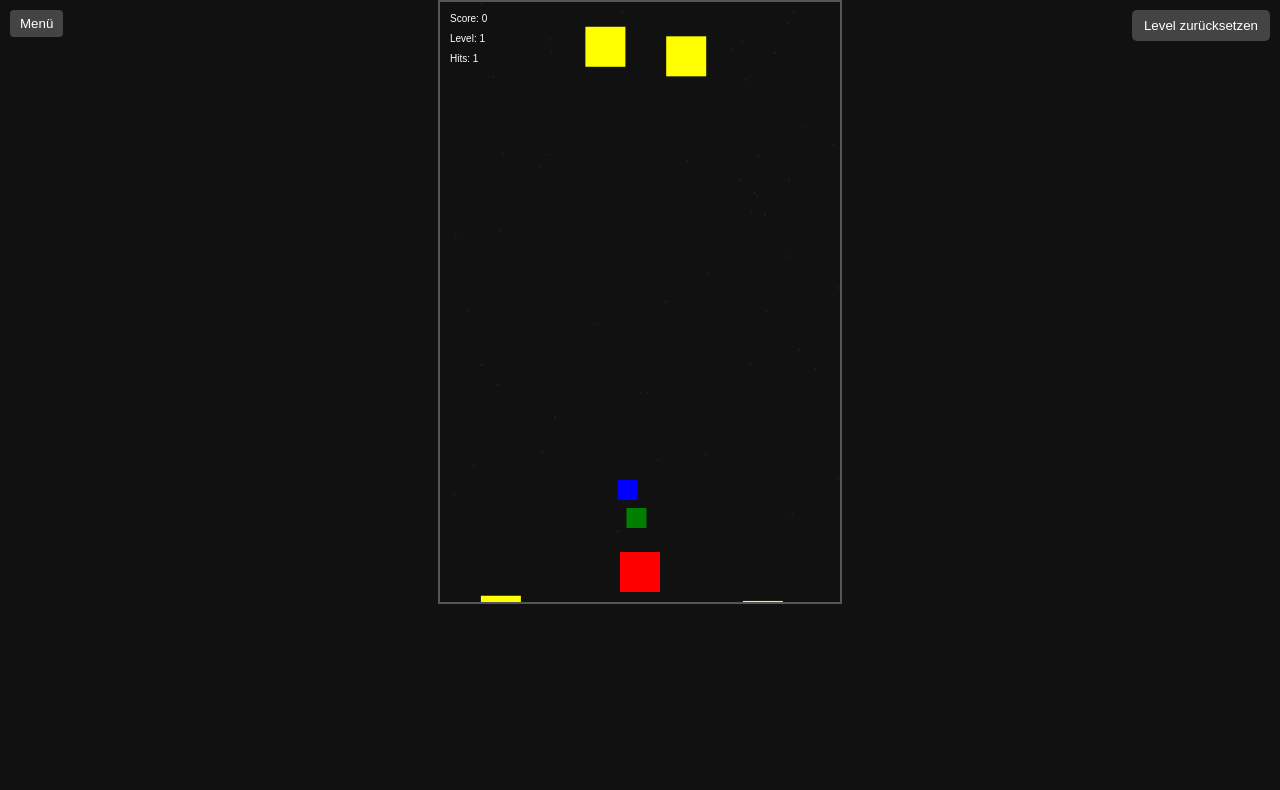
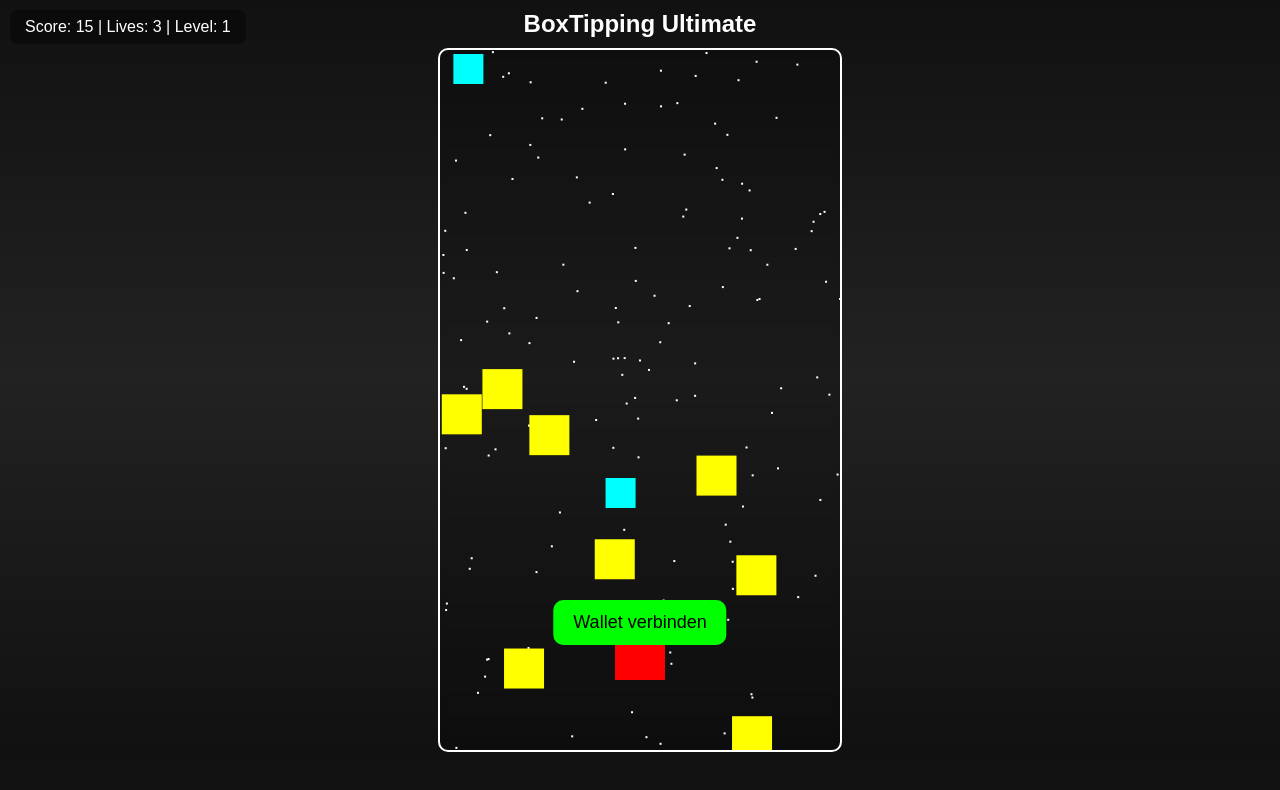
Before and after one commit to Golsfisch/boxtipping, a plain HTML site: page index.html in a window 1280 px wide. Drawn offline with Linux system fonts and the light colour scheme.

Commit message:
Update index.html

```diff
--- a/index.html
+++ b/index.html
@@ -2,148 +2,325 @@
 <html lang="de">
 <head>
 <meta charset="UTF-8">
-<title>BoxTipping Ultimate - Ohne Boss</title>
+<meta name="viewport" content="width=device-width, initial-scale=1.0">
+<title>BoxTipping Ultimate</title>
 <style>
-body { margin:0; background:#111; font-family:Arial; color:white; overflow:hidden; user-select:none; }
-canvas { display:block; margin:0 auto; background:#222; border:2px solid #555; }
-#menuBtn { background:#444; color:white; position:absolute; top:10px; left:10px; z-index:100; cursor:pointer; padding:6px 10px; border:none; border-radius:4px; }
-#menuContent { display:none; position:absolute; top:40px; left:10px; background:#333; padding:10px; border-radius:5px; text-align:left; }
-#menuContent a { display:block; color:white; text-decoration:none; padding:5px 0; }
-#menuContent a:hover { background:#555; }
-#payOverlay { display:none; position:absolute; top:0; left:0; width:100%; height:100%; background:rgba(0,0,0,0.85); color:white; text-align:center; font-size:20px; padding-top:200px; z-index:200; }
-#payBtn { padding:10px 20px; font-size:18px; background:green; color:white; border:none; border-radius:5px; cursor:pointer; }
-#setBackBtn { position:absolute; top:10px; right:10px; z-index:100; background:#444; color:white; border:none; padding:8px 12px; border-radius:5px; cursor:pointer; }
+body {
+  margin: 0;
+  overflow: hidden;
+  font-family: Arial;
+  background: linear-gradient(180deg,#111,#222,#111);
+  color: white;
+  user-select: none;
+}
+header {
+  text-align: center;
+  padding: 10px;
+  font-size: 24px;
+  font-weight: bold;
+}
+#infoBox {
+  position: absolute;
+  top: 10px;
+  left: 10px;
+  background: rgba(0,0,0,0.4);
+  padding: 8px 15px;
+  border-radius: 8px;
+  font-size: 16px;
+}
+canvas {
+  display: block;
+  margin: 0 auto;
+  background: rgba(0,0,0,0.2);
+  border: 2px solid white;
+  border-radius: 10px;
+  backdrop-filter: blur(4px);
+}
+#restartBtn, #payBtn, #connectBtn {
+  position: absolute;
+  left: 50%;
+  transform: translateX(-50%);
+  padding: 12px 20px;
+  background: lime;
+  color: black;
+  border: none;
+  border-radius: 10px;
+  font-size: 18px;
+  display: none;
+  cursor: pointer;
+}
+#restartBtn { top: 55%; }
+#payBtn { top: 65%; }
+#connectBtn { top: 75%; }
+
+.powerup {
+  position: absolute;
+  top: 5px;
+  right: 10px;
+  background: rgba(255,255,255,0.1);
+  padding: 5px 10px;
+  border-radius: 8px;
+}
 </style>
 </head>
 <body>
 
-<canvas id="game" width="400" height="600"></canvas>
+<header>BoxTipping Ultimate</header>
 
-<button id="menuBtn">Menü</button>
-<button id="setBackBtn">Level zurücksetzen</button>
+<div id="infoBox">Score: 0 | Lives: 3 | Level: 1</div>
 
-<div id="menuContent">
-  <a href="seite2.html">BoxTipping V2</a>
-</div>
+<canvas id="gameCanvas" width="400" height="700"></canvas>
 
-<div id="payOverlay">
-  <p>Du hast die nächsten 8 Hits erreicht! Zahle 50 Cent in SOL um weiterzuspielen.</p>
-  <button id="payBtn">Bezahlen</button>
-</div>
+<button id="restartBtn">Restart</button>
+<button id="payBtn">Freischalten (0.0001 ETH)</button>
+<button id="connectBtn">Wallet verbinden</button>
 
 <script>
-// ==================== VARIABLEN ====================
-const canvas = document.getElementById("game");
+// === CANVAS SETUP ==================================
+const canvas = document.getElementById("gameCanvas");
 const ctx = canvas.getContext("2d");
+const restartBtn = document.getElementById("restartBtn");
+const payBtn = document.getElementById("payBtn");
+const connectBtn = document.getElementById("connectBtn");
+const info = document.getElementById("infoBox");
 
-let score = 0, level = 1, hits = 0, gameRunning = true;
-const maxHits = 8;
-let enemies = [], bullets = [], powerups = [], weapons = [];
+// === GAME STATE =====================================
+let score = 0;
+let lives = 3;
+let level = 1;
+let gameOver = false;
 let payUnlocked = false;
 
-// Spieler
-const player = { x: 180, y: 550, w: 40, h: 40, speed: 6 };
+// === PLAYER =========================================
+let player = {
+  x: canvas.width/2 - 25,
+  y: canvas.height - 120,
+  size: 50,
+  speed: 6,
+  gunActive: false,
+  gunTimer: 0
+};
 
-// ==================== PHASE RESET ====================
-function resetPhase(){
-    hits = 0;
-    enemies = [];
-    bullets = [];
-    powerups = [];
-    weapons = [];
-    player.x = canvas.width/2 - player.w/2;
-    player.y = 550;
-    gameRunning = true;
+// === ENEMY CLASS ====================================
+class Enemy {
+  constructor() {
+    this.reset();
+  }
+  reset() {
+    this.size = 40;
+    this.x = Math.random() * (canvas.width - this.size);
+    this.y = -Math.random() * 400 - this.size;
+    this.speed = 2 + level * 0.5;
+  }
+  draw() {
+    ctx.fillStyle = "yellow";
+    ctx.fillRect(this.x, this.y, this.size, this.size);
+  }
+  update() {
+    this.y += this.speed;
+    if (this.y > canvas.height) this.reset();
+    if (collide(player, this)) {
+      lives--;
+      this.reset();
+      if (lives <= 0) endGame();
+    }
+  }
 }
 
-// ==================== SPAWN ====================
-function spawnEnemy(){ enemies.push({x: Math.random()*(canvas.width-40), y: -40, w:40, h:40, speed:2 + Math.random()*level*0.5}); }
-function spawnPowerup(){ powerups.push({x: Math.random()*(canvas.width-20), y: -20, w:20, h:20, type: Math.random()<0.5?"gun":"freeze", speed:2}); }
-
-// ==================== SHOOT ====================
-function shootBullet(){ bullets.push({x: player.x+player.w/2-4, y: player.y, w:8, h:12, speed:8}); }
-
-// ==================== GAME LOOP ====================
-function gameLoop(){
-    requestAnimationFrame(gameLoop);
-    if(!gameRunning) return;
-
-    // Hintergrund
-    ctx.fillStyle="#111"; ctx.fillRect(0,0,canvas.width,canvas.height);
-    for(let i=0;i<50;i++){ ctx.fillStyle="rgba(255,255,255,0.05)"; ctx.fillRect(Math.random()*canvas.width, Math.random()*canvas.height, 2,2); }
-
-    // Spieler
-    ctx.fillStyle="red"; ctx.fillRect(player.x,player.y,player.w,player.h);
-
-    // BULLETS
-    for(let i=bullets.length-1;i>=0;i--){ let b=bullets[i]; b.y-=b.speed; ctx.fillStyle="cyan"; ctx.fillRect(b.x,b.y,b.w,b.h); if(b.y<-10) bullets.splice(i,1); }
-
-    // GEGNER
-    for(let i=enemies.length-1;i>=0;i--){
-        let e=enemies[i]; e.y+=e.speed; ctx.fillStyle="yellow"; ctx.fillRect(e.x,e.y,e.w,e.h);
-
-        // Treffer
-        for(let j=bullets.length-1;j>=0;j--){ let b=bullets[j];
-            if(b.x<e.x+e.w && b.x+b.w>e.x && b.y<e.y+e.h && b.y+b.h>e.y){ enemies.splice(i,1); bullets.splice(j,1); score+=10; break; }
+let enemies = [];
+function spawnEnemies() {
+  enemies = [];
+  for (let i = 0; i < 6 + level * 2; i++) enemies.push(new Enemy());
 }
 
-        // Spieler trifft Gegner
-        if(e.y+e.h>=player.y && e.x<player.x+player.w && e.x+e.w>player.x){
-            enemies.splice(i,1);
-            hits++;
-            if(level>=4 && !payUnlocked && hits>=maxHits){ gameRunning=false; payOverlay.style.display="block"; }
-            else if(hits>=maxHits){ resetPhase(); }
-        }
-        if(e.y>canvas.height) enemies.splice(i,1);
+// === COLLISION ======================================
+function collide(a, b) {
+  return !(a.x + a.size < b.x ||
+           a.x > b.x + b.size ||
+           a.y + a.size < b.y ||
+           a.y > b.y + b.size);
 }
 
-    if(enemies.length<3+level) spawnEnemy();
-    if(Math.random()<0.01) spawnPowerup();
+// === PLAYER MOVE ====================================
+document.addEventListener("mousemove", e => {
+  const rect = canvas.getBoundingClientRect();
+  player.x = Math.min(Math.max(e.clientX - rect.left - player.size/2, 0), canvas.width - player.size);
+});
+document.addEventListener("touchmove", e => {
+  const rect = canvas.getBoundingClientRect();
+  player.x = e.touches[0].clientX - rect.left - player.size/2;
+  if (player.x < 0) player.x = 0;
+  if (player.x > canvas.width - player.size) player.x = canvas.width - player.size;
+  e.preventDefault();
+});
 
-    // POWERUPS
-    for(let i=powerups.length-1;i>=0;i--){
-        let p=powerups[i]; p.y+=p.speed; ctx.fillStyle=p.type==="gun"?"blue":"green"; ctx.fillRect(p.x,p.y,p.w,p.h);
-        if(player.x<p.x+p.w && player.x+player.w>p.x && player.y<p.y+p.h && player.y+player.h>p.y){ powerups.splice(i,1); if(p.type==="gun") weapons.push({duration:180}); }
-        if(p.y>canvas.height) powerups.splice(i,1);
+// === POWER UPS ======================================
+let powerups = [];
+class Powerup {
+  constructor(type) {
+    this.type = type;
+    this.x = Math.random() * (canvas.width-30);
+    this.y = -50;
+    this.speed = 2;
+    this.size = 30;
+  }
+  draw() {
+    ctx.fillStyle = this.type === "gun" ? "cyan" : "orange";
+    ctx.fillRect(this.x, this.y, this.size, this.size);
+  }
+  update() {
+    this.y += this.speed;
+    if (this.y > canvas.height) this.dead = true;
+    if (collide(player, this)) {
+      activatePowerup(this.type);
+      this.dead = true;
+    }
+  }
+}
+function activatePowerup(type) {
+  if (type === "gun") {
+    player.gunActive = true;
+    player.gunTimer = 300;
+  }
 }
 
-    for(let i=weapons.length-1;i>=0;i--){ weapons[i].duration--; if(weapons[i].duration<=0) weapons.splice(i,1); }
-
-    // UI
-    ctx.fillStyle="white"; ctx.fillText("Score: "+score,10,20); ctx.fillText("Level: "+level,10,40); ctx.fillText("Hits: "+hits,10,60);
+// === GUN ============================================
+let bullets = [];
+class Bullet {
+  constructor(x, y) {
+    this.x = x;
+    this.y = y;
+    this.size = 5;
+    this.speed = 8;
+  }
+  draw() {
+    ctx.fillStyle = "red";
+    ctx.fillRect(this.x, this.y, this.size, this.size*2);
+  }
+  update() {
+    this.y -= this.speed;
+    enemies.forEach(e=>{
+      if (collide(this, e)) {
+        e.reset();
+        this.dead = true;
+        score += 5;
+      }
+    });
+    if (this.y < -10) this.dead = true;
+  }
 }
 
-// ==================== EVENTS ====================
-document.addEventListener("keydown",(e)=>{
-    let moveSpeed=player.speed;
-    if(level<4){ if(e.key==="ArrowLeft") player.x-=moveSpeed; if(e.key==="ArrowRight") player.x+=moveSpeed; }
-    else { if(e.key==="ArrowLeft") player.x-=moveSpeed; if(e.key==="ArrowRight") player.x+=moveSpeed; if(e.key==="ArrowUp") player.y-=moveSpeed; if(e.key==="ArrowDown") player.y+=moveSpeed; }
-    if(e.key===" ") shootBullet();
-    if(player.x<0) player.x=0; if(player.x+player.w>canvas.width) player.x=canvas.width-player.w;
-    if(player.y<0) player.y=0; if(player.y+player.h>canvas.height) player.y=canvas.height-player.h;
+// === ANIMATED BACKGROUND ============================
+let stars = [];
+for (let i=0; i<150; i++){
+  stars.push({x:Math.random()*400, y:Math.random()*700, speed:0.5+Math.random()*1});
+}
+function drawStars() {
+  ctx.fillStyle="white";
+  stars.forEach(s=>{
+    ctx.fillRect(s.x,s.y,2,2);
+    s.y += s.speed;
+    if(s.y>700){s.y=0; s.x=Math.random()*400;}
   });
+}
 
-// ==================== MENU ====================
-const menuBtn=document.getElementById("menuBtn");
-const menuContent=document.getElementById("menuContent");
-menuBtn.addEventListener("click",()=>{ menuContent.style.display=menuContent.style.display==="block"?"none":"block"; });
+// === ETH WALLET / PAYMENT ===========================
+let wallet = null;
 
-// ==================== PAYWALL ====================
-const payOverlay=document.getElementById("payOverlay");
-const payBtn=document.getElementById("payBtn");
-payBtn.addEventListener("click",()=>{ payUnlocked=true; hits=0; payOverlay.style.display="none"; gameRunning=true; });
+connectBtn.style.display = "block";
 
-// ==================== SET BACK BUTTON ====================
-const setBackBtn=document.getElementById("setBackBtn");
-setBackBtn.addEventListener("click",()=>{
-    score=0; level=1; hits=0;
-    enemies=[]; bullets=[]; powerups=[]; weapons=[];
-    player.x=canvas.width/2-player.w/2; player.y=550;
-    gameRunning=true;
+connectBtn.onclick = async ()=> {
+  if (window.ethereum) {
+    try {
+      const accounts = await ethereum.request({ method: "eth_requestAccounts" });
+      wallet = accounts[0];
+      connectBtn.style.display="none";
+      alert("Wallet verbunden: " + wallet);
+    } catch(e) {
+      alert("Wallet verweigert.");
+    }
+  } else alert("Kein Metamask gefunden!");
+};
+
+payBtn.onclick = async ()=> {
+  if (!wallet) return alert("Bitte zuerst Wallet verbinden.");
+  try {
+    const tx = await ethereum.request({
+      method: "eth_sign",
+      params: [wallet, "Zahlung für Level 4 (0.0001 ETH simuliert)"]
     });
+    payUnlocked = true;
+    payBtn.style.display="none";
+    alert("Level 4 freigeschaltet!");
+  } catch(e) {
+    alert("Signatur abgebrochen.");
+  }
+};
 
-// ==================== START ====================
+// === GAME END =======================================
+function endGame() {
+  gameOver = true;
+  restartBtn.style.display = "block";
+}
+
+// === RESTART ========================================
+restartBtn.onclick = ()=> {
+  score = 0;
+  lives = 3;
+  level = 1;
+  gameOver = false;
+  spawnEnemies();
+  restartBtn.style.display="none";
+};
+
+// === GAME LOOP ======================================
+spawnEnemies();
+
+function gameLoop(){
+  ctx.clearRect(0,0,400,700);
+
+  drawStars();
+
+  ctx.fillStyle = "red";
+  ctx.fillRect(player.x, player.y, player.size, player.size);
+
+  enemies.forEach(e=>{ e.update(); e.draw(); });
+
+  if (player.gunActive) {
+    player.gunTimer--;
+    if (player.gunTimer % 10 === 0)
+      bullets.push(new Bullet(player.x+player.size/2, player.y));
+    if (player.gunTimer <= 0) player.gunActive = false;
+  }
+
+  bullets.forEach(b=>b.update());
+  bullets = bullets.filter(b=>!b.dead);
+  bullets.forEach(b=>b.draw());
+
+  if (Math.random() < 0.003 && level < 4)
+    powerups.push(new Powerup("gun"));
+  powerups.forEach(p=>p.update());
+  powerups = powerups.filter(p=>!p.dead);
+  powerups.forEach(p=>p.draw());
+
+  score += 0.05;
+
+  if (score > level * 50 && level < 4 && !gameOver) {
+    level++;
+    spawnEnemies();
+  }
+
+  if (level >= 4 && !payUnlocked) {
+    payBtn.style.display="block";
+    gameOver = true;
+  }
+
+  info.textContent = `Score: ${Math.floor(score)} | Lives: ${lives} | Level: ${level}`;
+
+  if (!gameOver) requestAnimationFrame(gameLoop);
+}
 gameLoop();
 </script>
+
 </body>
 </html>
```
Lines whose indentation alone changed are shown as unchanged.
